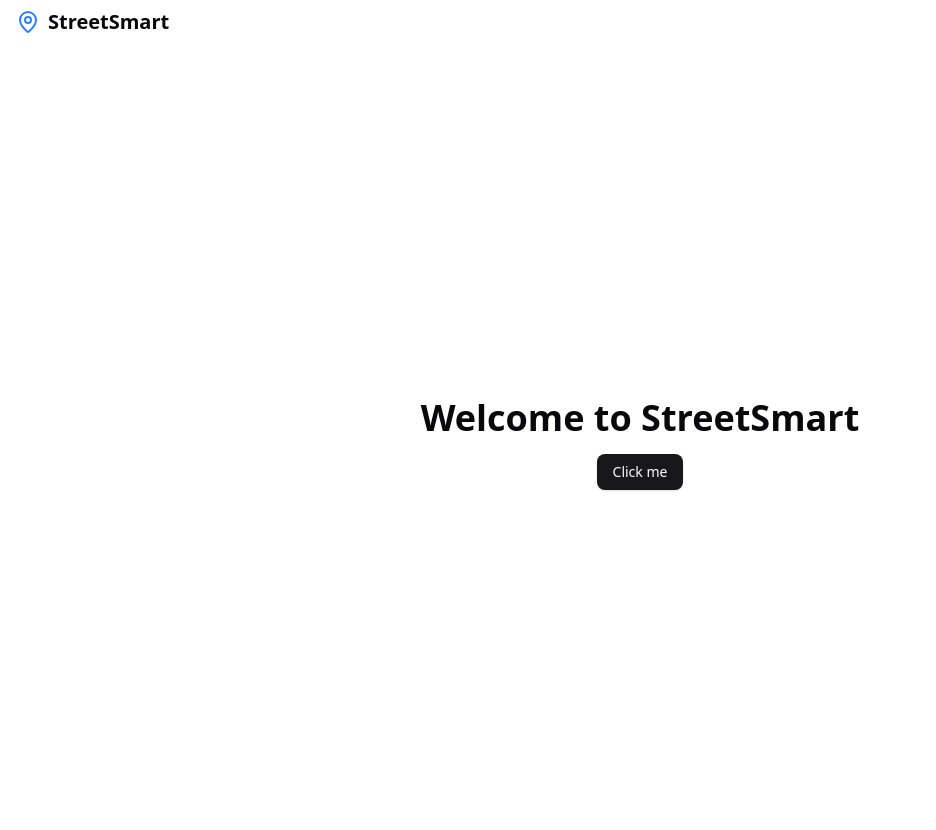
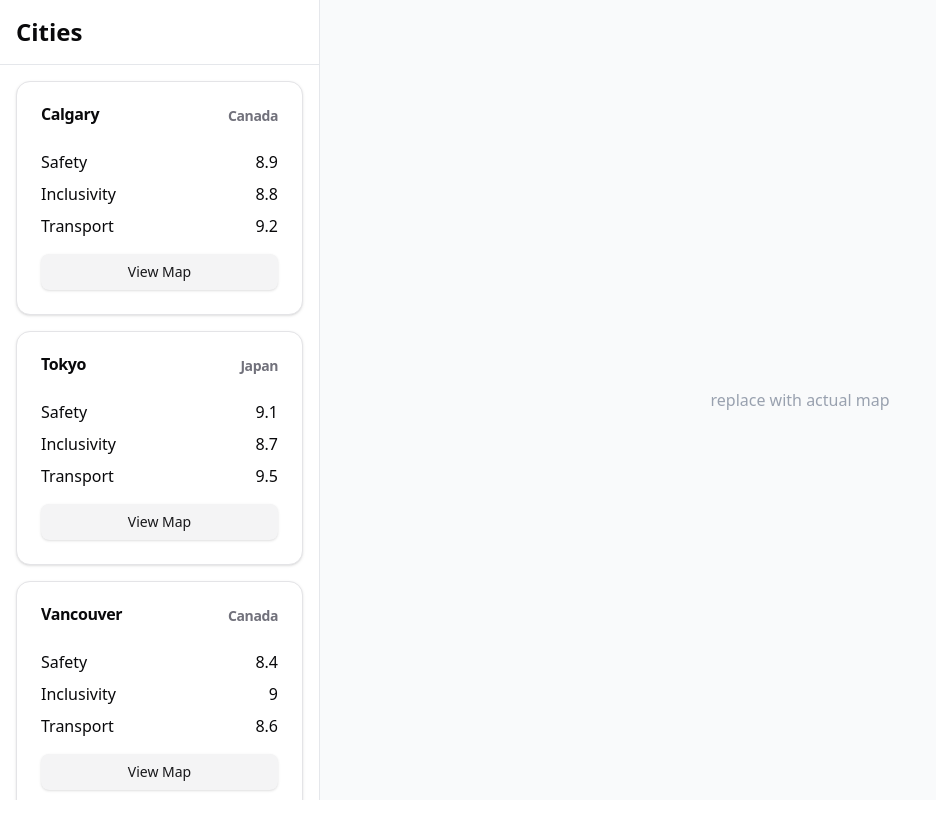
Before and after one commit to themaxboucher/StreetSmart, a React (Vite) app: page /city/1 in a window 1280 px wide. Shown: the top 830 px of the page, without its empty margins (0-936 px from the left). After the commit the page ends 800 px from the top, so only its background shows below. Built offline with nearby package versions, Linux system fonts and the light colour scheme.

Commit message:
city cards base implemetatio

```diff
--- a/src/App.jsx
+++ b/src/App.jsx
@@ -1,17 +1,35 @@
-import { Button } from "@/components/ui/button";
-import { Header } from "./components/header";
+import React, { useState } from "react";
+import CityGrid from "./components/CityGrid";
 
 function App() {
+  const [selectedCity, setSelectedCity] = useState(null);
+
   return (
-    <>
-      <Header />
-      <main className="flex min-h-screen flex-col items-center justify-center gap-4 bg-background">
-        <h1 className="text-4xl font-bold text-foreground">
-          Welcome to StreetSmart
-        </h1>
-        <Button>Click me</Button>
-      </main>
-    </>
+    <div className="flex h-screen">
+      {/* Sidebar */}
+      <div className="w-80 bg-white border-r border-gray-200 overflow-y-auto shadow-lg">
+        <h2 className="text-2xl font-bold p-4 border-b border-gray-200 sticky top-0 bg-white z-10">
+          Cities
+        </h2>
+        <CityGrid onSelectCity={setSelectedCity} />
+      </div>
+
+      {/* Main Content */}
+      <div className="flex-1 p-6 bg-gray-50">
+        {selectedCity ? (
+          <div>
+            <h1 className="text-3xl font-bold mb-4">{selectedCity.name}</h1>
+            <div className="h-96 w-full rounded-lg bg-gray-200 flex items-center justify-center">
+              Map & AI overview go here
+            </div>
+          </div>
+        ) : (
+          <div className="h-full flex items-center justify-center text-gray-400">
+            replace with actual map
+          </div>
+        )}
+      </div>
+    </div>
   );
 }
 
--- /dev/null
+++ b/src/components/CityGrid.jsx
@@ -0,0 +1,55 @@
+import {
+  Card,
+  CardContent,
+  CardDescription,
+  CardFooter,
+  CardHeader,
+  CardTitle,
+} from "@/components/ui/card"
+
+import { Button } from "@/components/ui/button";
+
+const cities = [
+    { name: "Calgary", country: "Canada", safety: 8.9, inclusivity: 8.8, transport: 9.2 },
+    { name: "Tokyo", country: "Japan", safety: 9.1, inclusivity: 8.7, transport: 9.5 },
+    { name: "Vancouver", country: "Canada", safety: 8.4, inclusivity: 9.0, transport: 8.6 },
+    { name: "Toronto", country: "Canada", safety: 7.2, inclusivity: 8.8, transport: 9.2 },
+];
+
+export default function CityGrid({onCitySelected}) {
+    return (
+    <div className="flex flex-col gap-4 p-4">
+      {cities.map((city) => (
+        <Card
+          key={city.name}
+          className="cursor-pointer hover:shadow-lg transition-all duration-200"
+          onClick={() => onCitySelected?.(city)}
+        >
+          <CardHeader>
+            <CardTitle className="flex justify-between">
+              <span>{city.name}</span>
+              <span className="text-sm text-muted-foreground">{city.country}</span>
+            </CardTitle>
+          </CardHeader>
+          <CardContent className="space-y-2">
+            <div className="flex justify-between">
+              <span>Safety</span>
+              <span>{city.safety}</span>
+            </div>
+            <div className="flex justify-between">
+              <span>Inclusivity</span>
+              <span>{city.inclusivity}</span>
+            </div>
+            <div className="flex justify-between">
+              <span>Transport</span>
+              <span>{city.transport}</span>
+            </div>
+            <Button variant="secondary" className="w-full mt-2">
+              View Map
+            </Button>
+          </CardContent>
+        </Card>
+      ))}
+    </div>
+    );
+}
--- /dev/null
+++ b/src/components/ui/card.jsx
@@ -0,0 +1,50 @@
+import * as React from "react"
+
+import { cn } from "@/lib/utils"
+
+const Card = React.forwardRef(({ className, ...props }, ref) => (
+  <div
+    ref={ref}
+    className={cn("rounded-xl border bg-card text-card-foreground shadow", className)}
+    {...props} />
+))
+Card.displayName = "Card"
+
+const CardHeader = React.forwardRef(({ className, ...props }, ref) => (
+  <div
+    ref={ref}
+    className={cn("flex flex-col space-y-1.5 p-6", className)}
+    {...props} />
+))
+CardHeader.displayName = "CardHeader"
+
+const CardTitle = React.forwardRef(({ className, ...props }, ref) => (
+  <div
+    ref={ref}
+    className={cn("font-semibold leading-none tracking-tight", className)}
+    {...props} />
+))
+CardTitle.displayName = "CardTitle"
+
+const CardDescription = React.forwardRef(({ className, ...props }, ref) => (
+  <div
+    ref={ref}
+    className={cn("text-sm text-muted-foreground", className)}
+    {...props} />
+))
+CardDescription.displayName = "CardDescription"
+
+const CardContent = React.forwardRef(({ className, ...props }, ref) => (
+  <div ref={ref} className={cn("p-6 pt-0", className)} {...props} />
+))
+CardContent.displayName = "CardContent"
+
+const CardFooter = React.forwardRef(({ className, ...props }, ref) => (
+  <div
+    ref={ref}
+    className={cn("flex items-center p-6 pt-0", className)}
+    {...props} />
+))
+CardFooter.displayName = "CardFooter"
+
+export { Card, CardHeader, CardFooter, CardTitle, CardDescription, CardContent }
```
